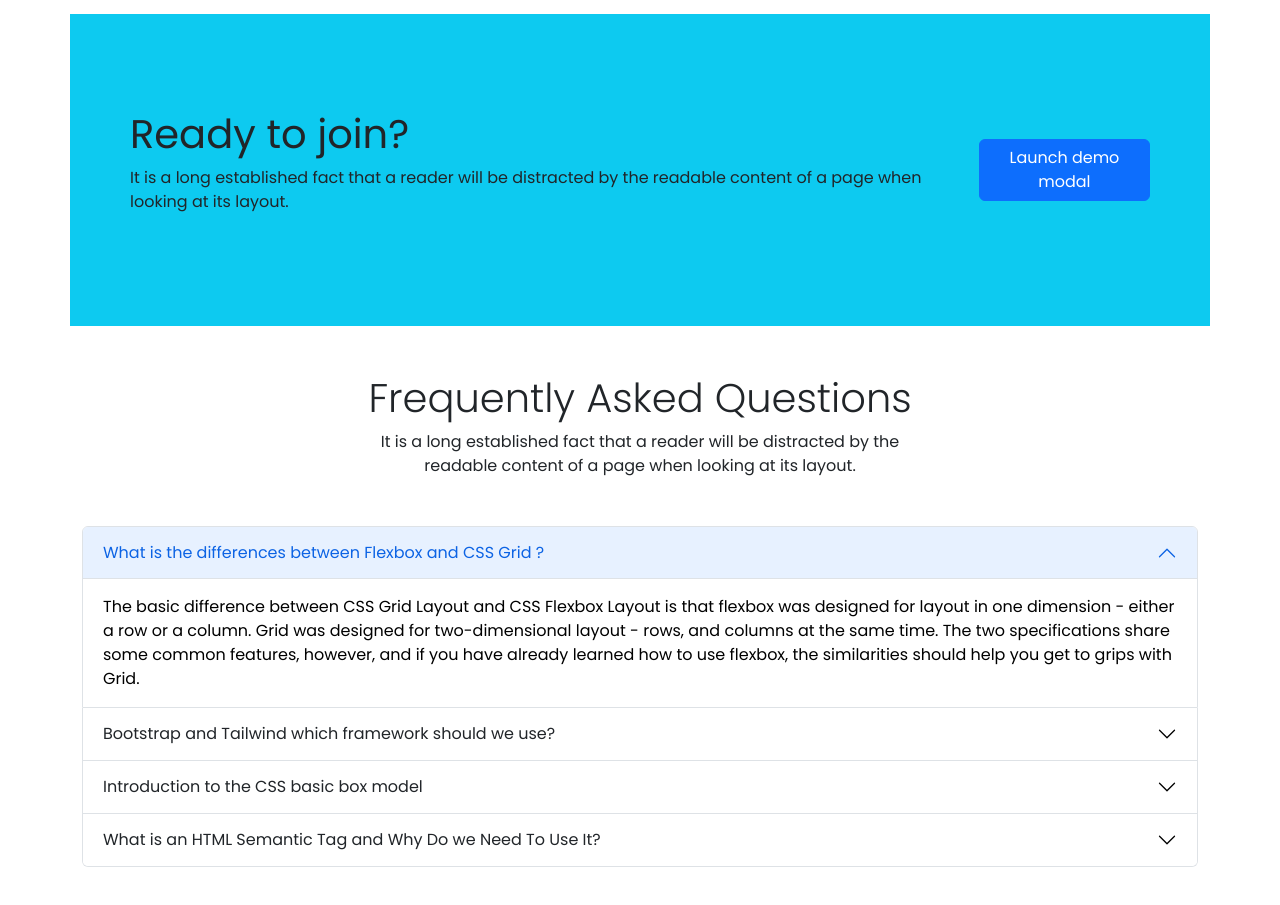
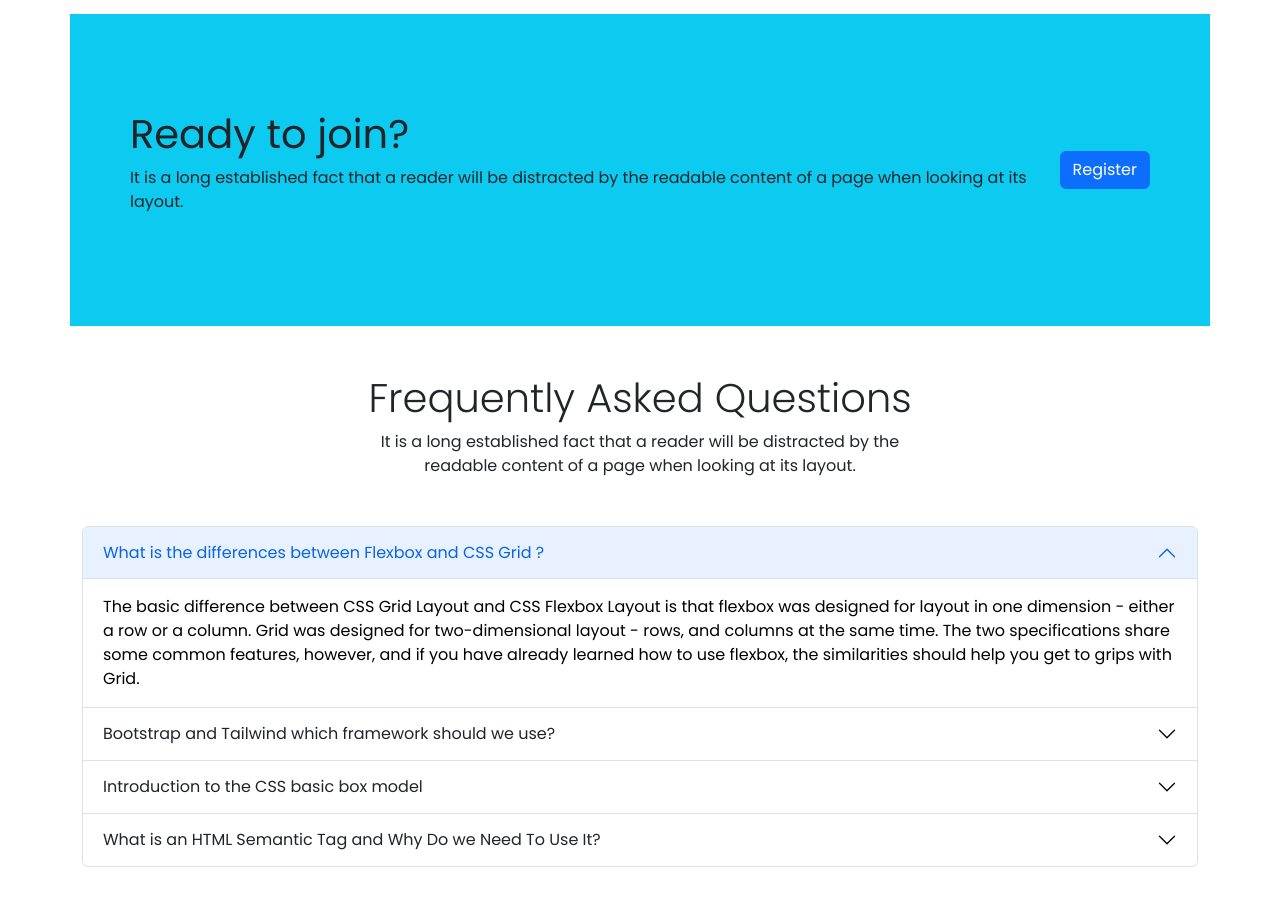
Before and after one commit to tariqmanon/edTech-platform, a plain HTML site: page index.html in a window 1280 px wide. Shown: the part 1560-2465 px from the top of the page. Drawn offline with nearby package versions, Linux system fonts and the light colour scheme.

Commit message:
revision

```diff
--- a/index.html
+++ b/index.html
@@ -235,7 +235,7 @@
             <div class="register-btn">
                 <!-- Button trigger modal -->
                 <button type="button" class="btn btn-primary" data-bs-toggle="modal" data-bs-target="#exampleModal">
-                    Launch demo modal
+                    Register
                 </button>
 
                 <!-- Modal -->
```
